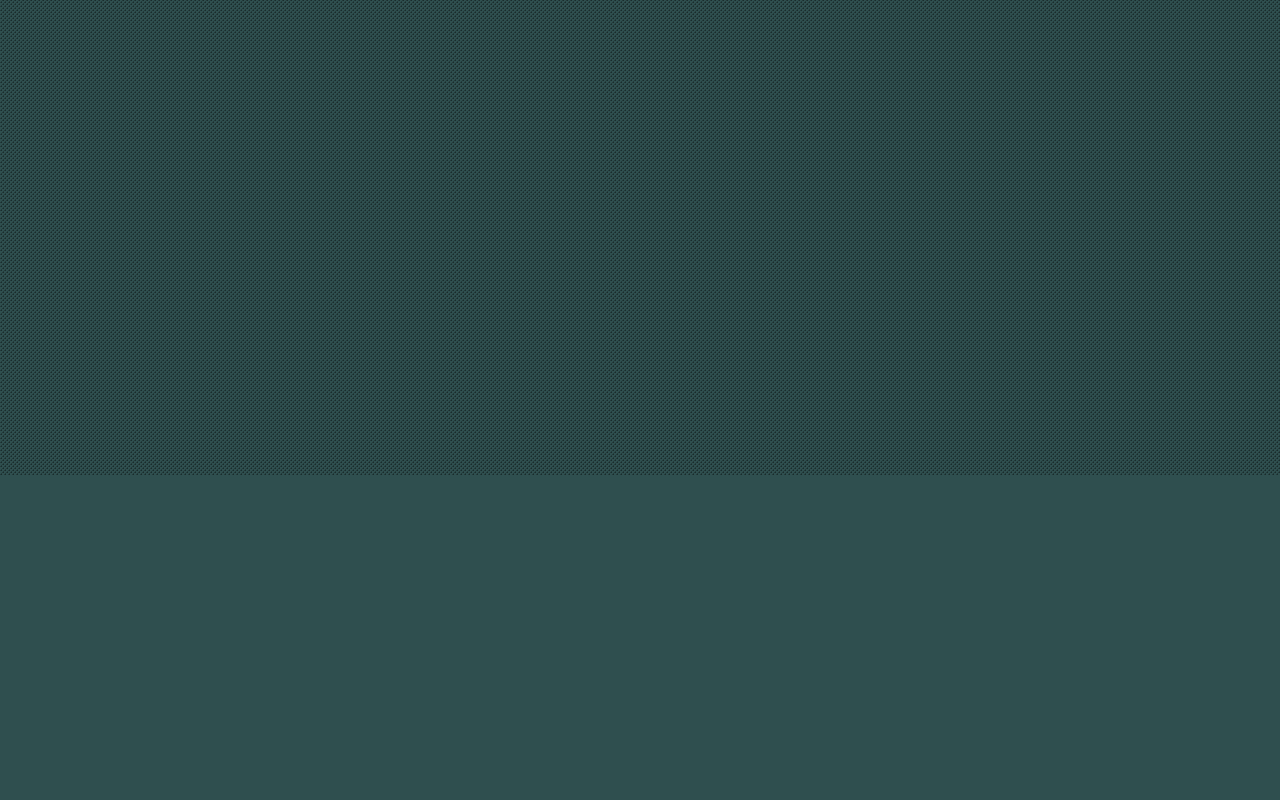
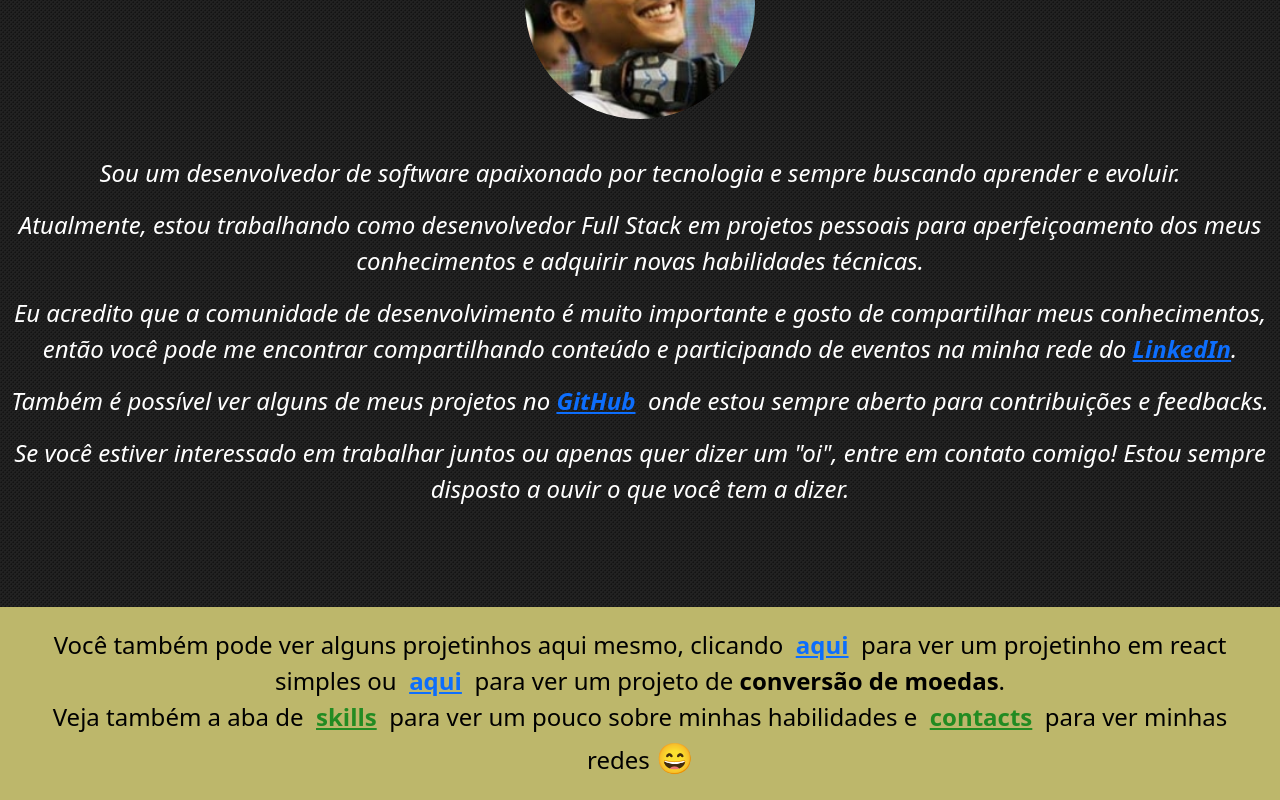
Before and after one commit to jeffersontavaresdm/convert-conversion_front, a React (Vite) app: page / in a window 1280 px wide. Shown: the part 325-1125 px from the top of the page. Before the commit the page ends 800 px from the top, so only its background shows below. Built offline with nearby package versions, Linux system fonts and the light colour scheme; a web font is replaced by a local one.

Commit message:
implemented about page

```diff
--- a/src/components/AppNavbar.tsx
+++ b/src/components/AppNavbar.tsx
@@ -1,7 +1,6 @@
 import React from 'react';
 import {Container, Nav, Navbar} from "react-bootstrap";
 import {useLocation} from "react-router-dom";
-import Button from "react-bootstrap/Button";
 
 function AppNavbar() {
   const location = useLocation();
@@ -17,14 +16,13 @@ function AppNavbar() {
       <Container >
         {
           location.pathname !== '/'
-            ? <Button variant={ "outline-info" } onClick={ handleClick } >&laquo; Previous</Button >
+            ? < button onClick={ handleClick } className="back-button" >&laquo; Back</button >
             : <div ></div >
         }
         <Nav >
           <Nav.Link className={ "navlink" } href="/" >Home</Nav.Link >
-          <Nav.Link className={ "navlink" } href="/contacts" >Me</Nav.Link >
-          <Nav.Link className={ "navlink" } href="/all" >BRL's</Nav.Link >
-          <Nav.Link className={ "navlink" } id="navbar-back" href="/back" hidden={ true } >Back</Nav.Link >
+          <Nav.Link className={ "navlink" } href="/currency-conversion" >Currency Conversion</Nav.Link >
+          <Nav.Link className={ "navlink" } href="/dot" >Dot</Nav.Link >
         </Nav >
       </Container >
     </Navbar >
--- a/src/components/AppRounters.tsx
+++ b/src/components/AppRounters.tsx
@@ -10,7 +10,7 @@ import AppNavbar from "./AppNavbar";
 export const AppRounters = () => {
   return (
     <Router >
-      <AppNavbar/>
+      <AppNavbar />
       <Routes >
         <Route path="/f" element={ <FirstElement /> } />
         <Route path="/" element={ <Homepage /> } />
--- a/src/components/components-css/navlink.css
+++ b/src/components/components-css/navlink.css
@@ -3,4 +3,29 @@
   font-weight: bold;
   color: goldenrod;
   font-family: "Times New Roman", serif;
+  margin-left: 10px;
+  margin-right: 10px;
 }
+
+.back-button {
+  border: 2px solid goldenrod;
+  background-color: transparent;
+  color: goldenrod;
+  font-family: "Times New Roman", serif;
+  padding: 4px 12px;
+  text-align: center;
+  text-decoration: none;
+  font-size: 20px;
+  font-weight: bold;
+  cursor: pointer;
+  border-radius: 8px;
+  transition: background-color 0.3s ease, color 0.3s ease;
+}
+
+.back-button:hover {
+  background-color: darkslategray;
+}
+
+.back-button:active {
+  background-color: #3e8e41;
+}
--- a/src/index.css
+++ b/src/index.css
@@ -9,7 +9,7 @@ html {
 
 body {
   color: coral;
-  background-color: darkslategray;
+  background-color: #222;
   background-image: linear-gradient(45deg, hsla(0, 0%, 0%, .25) 25%, transparent 25%, transparent 75%, hsla(0, 0%, 0%, .25) 75%, hsla(0, 0%, 0%, .25)),
   linear-gradient(45deg, hsla(0, 0%, 0%, .25) 25%, transparent 25%, transparent 75%, hsla(0, 0%, 0%, .25) 75%, hsla(0, 0%, 0%, .25));
   background-position: 0 0, 2px 2px;
--- a/src/pages/me-page/AboutPage.tsx
+++ b/src/pages/me-page/AboutPage.tsx
@@ -1,7 +1,113 @@
-const AboutPage = () => {
+import {Link} from "react-router-dom";
+import React from "react";
+
+interface AboutPageProps {
+  setPage: (page: string) => void
+}
+
+const AboutPage: React.FunctionComponent<AboutPageProps> = ({ setPage }) => {
   document.title = "About"
 
-  return (<h1>About Page</h1>);
+  return (
+    <>
+      <div style={ {
+        width: "100%",
+        height: "100%",
+      } } >
+        <h1 style={ { textAlign: "center", fontWeight: "bold", marginTop: "36px", fontSize: "60px" } } >
+          Olá, eu sou o Jefferson
+        </h1 >
+        <div style={ {
+          display: "flex",
+          flexDirection: "column",
+          alignItems: "center",
+          marginTop: "36px"
+        } } >
+          <img src="src/img/me.jpg" alt="me" style={ { borderRadius: "100%", width: "230px" } } />
+          <div style={ {
+            color: "white",
+            fontSize: "24px",
+            fontStyle: "italic",
+            marginTop: "36px",
+            textAlign: "center"
+          } } >
+            <p >
+              Sou um desenvolvedor de software apaixonado por tecnologia e sempre buscando aprender e evoluir.
+            </p >
+            <p >
+              Atualmente, estou trabalhando como desenvolvedor Full Stack em projetos pessoais
+              para aperfeiçoamento dos meus conhecimentos e adquirir novas habilidades técnicas.
+            </p >
+            <p >
+              Eu acredito que a comunidade de desenvolvimento é muito importante e gosto de compartilhar meus
+              conhecimentos,
+              <br />
+              então você pode me encontrar compartilhando conteúdo e participando de eventos na minha rede do&nbsp;
+              <a
+                target="_blank"
+                rel="noopener noreferrer"
+                href="https://linkedin.com/in/jefferson-tavares" >
+                <b >LinkedIn</b >
+              </a >.
+            </p >
+            <p >
+              Também é possível ver alguns de meus projetos no&nbsp;
+              <a
+                target="_blank"
+                rel="noopener noreferrer"
+                href="https://github.com/jeffersontavaresdm"
+              >
+                <b >GitHub</b >
+              </a >&nbsp;
+              onde estou sempre aberto para contribuições e feedbacks.
+            </p >
+            <p >
+              Se você estiver interessado em trabalhar juntos ou apenas quer dizer um "oi",
+              entre em contato comigo! Estou sempre disposto a ouvir o que você tem a dizer.
+            </p >
+            <footer style={ {
+              backgroundColor: "#BDB76B",
+              color: "black",
+              textAlign: "center",
+              padding: "20px",
+              marginTop: "100px",
+              fontStyle: "normal"
+            } } >
+              Você também pode ver alguns projetinhos aqui mesmo, clicando
+              &nbsp;<Link to={ "/dot" } ><b >aqui</b ></Link >&nbsp;
+              para ver um projetinho em react simples ou
+              &nbsp;<Link to={ "/currency-conversion" } ><b >aqui</b ></Link >&nbsp;
+              para ver um projeto de <strong >conversão de moedas</strong >.
+              <br />
+              Veja também a aba de
+              &nbsp;<span
+              style={ {
+                cursor: "pointer",
+                textDecoration: "underline",
+                color: "forestgreen"
+              } }
+              onClick={ () => setPage("skills") }
+            >
+              <b >skills</b >
+            </span >&nbsp;
+              para ver um pouco sobre minhas habilidades e
+              &nbsp;<span
+              style={ {
+                cursor: "pointer",
+                textDecoration: "underline",
+                color: "forestgreen"
+              } }
+              onClick={ () => setPage("contacts") }
+            >
+              <b >contacts</b >
+            </span >&nbsp;
+              para ver minhas redes <span style={ { fontSize: "30px" } } >😄</span >
+            </footer >
+          </div >
+        </div >
+      </div >
+    </>
+  );
 }
 
 export default AboutPage;
--- a/src/pages/me-page/Homepage.tsx
+++ b/src/pages/me-page/Homepage.tsx
@@ -12,7 +12,7 @@ const Homepage = () => {
   const handlePage = () => {
     switch (page) {
       case "about":
-        return <AboutPage />
+        return <AboutPage setPage={ setPage } />
       case "skills":
         return <SkillPage />
       case "contacts":
@@ -20,22 +20,30 @@ const Homepage = () => {
     }
   }
 
+  const clearRefs = () => {
+    aboutRef.current!!.style.textDecoration = "none"
+    skillsRef.current!!.style.textDecoration = "none"
+    contactsRef.current!!.style.textDecoration = "none"
+
+    aboutRef.current!!.style.fontWeight = "normal"
+    skillsRef.current!!.style.fontWeight = "normal"
+    contactsRef.current!!.style.fontWeight = "normal"
+  }
+
   React.useEffect(() => {
+    clearRefs()
     switch (page) {
       case "about":
         aboutRef.current!!.style.textDecoration = "underline"
-        skillsRef.current!!.style.textDecoration = "none"
-        contactsRef.current!!.style.textDecoration = "none"
+        aboutRef.current!!.style.fontWeight = "bold"
         break;
       case "skills":
-        aboutRef.current!!.style.textDecoration = "none"
         skillsRef.current!!.style.textDecoration = "underline"
-        contactsRef.current!!.style.textDecoration = "none"
+        skillsRef.current!!.style.fontWeight = "bold"
         break;
       case "contacts":
-        aboutRef.current!!.style.textDecoration = "none"
-        skillsRef.current!!.style.textDecoration = "none"
         contactsRef.current!!.style.textDecoration = "underline"
+        contactsRef.current!!.style.fontWeight = "bold"
         break;
     }
   }, [page])
```
Also changed, not shown: src/pages/ClickDot.tsx (+53 -80 lines), src/img/me.jpg (added).
